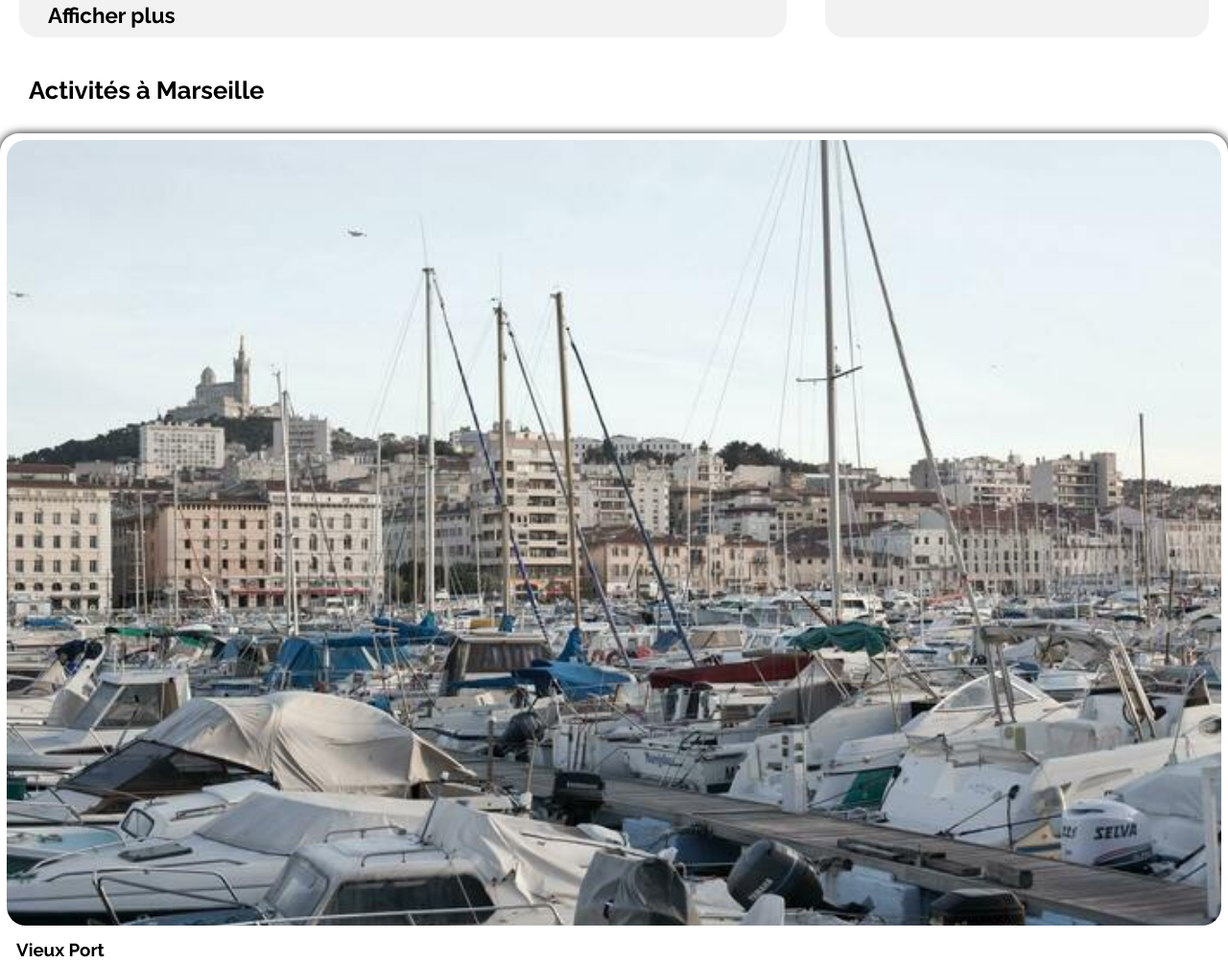
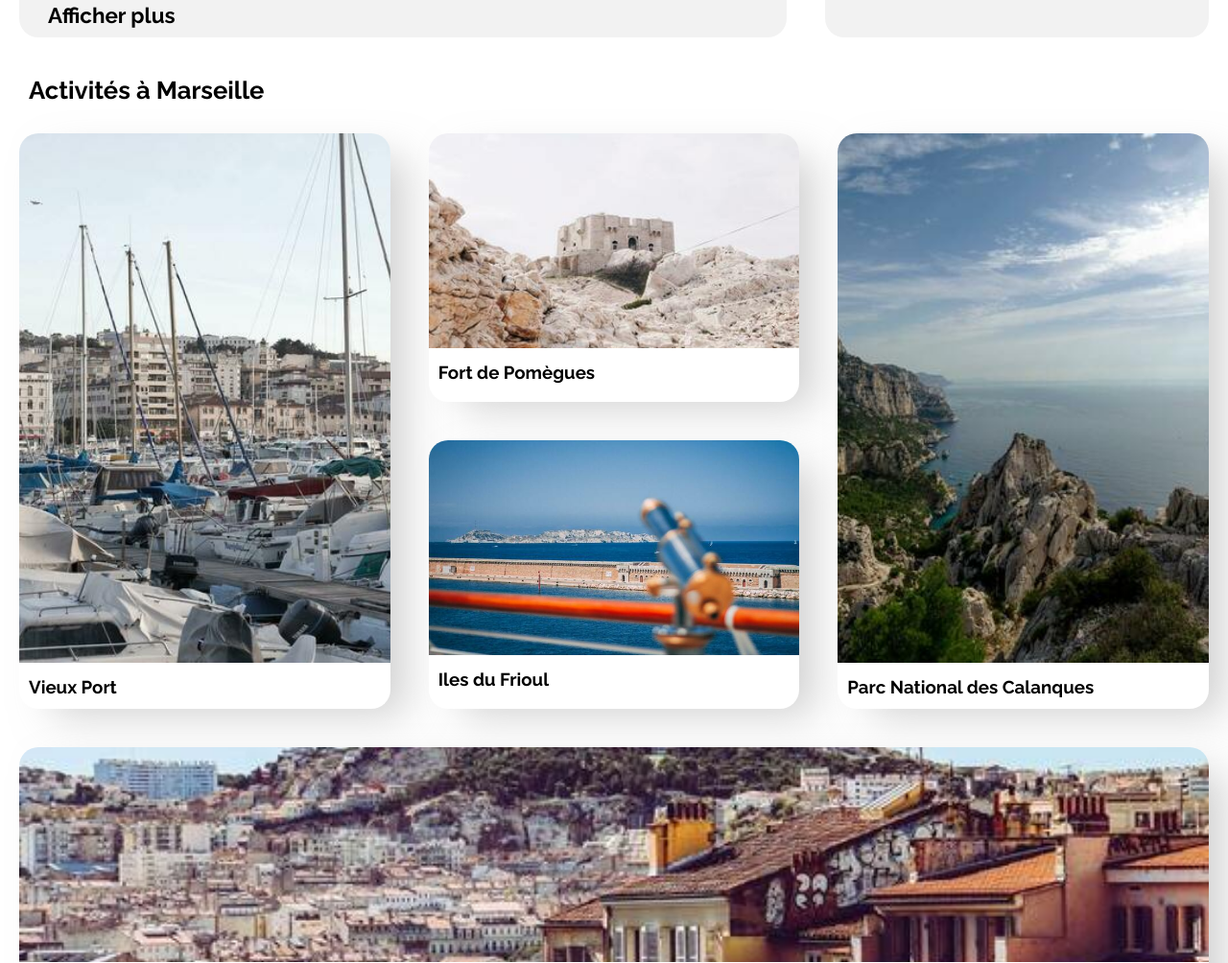
Before and after one commit to NatachaLng/Reservia, a plain HTML site: page Reservia.html in a window 1280 px wide. Shown: the part 1346-2350 px from the top of the page at 96% size. Drawn offline with Linux system fonts and the light colour scheme.

Commit message:
version 2

```diff
--- a/Reservia.html
+++ b/Reservia.html
@@ -36,7 +36,7 @@
 			<span style="font-size: 20px"><i class="fas fa-heart"></i></span> Romantique
 		</div>
 		<div class="Filtres">
-			<span style="font-size: 20px"><i class="fas fa-dog"></i></span> Animaux autorisés
+			<span style="font-size: 20px"  class="fas fa-dog"></span> Animaux autorisés
 		</div>
 		</section>
 
@@ -169,11 +169,11 @@
 			<h3>Vieux Port</h3>
 		</div>
 		<div class='act'>
-			<div class="ActHor">
+			<div class="ActHor haut">
 				<img class="hor" src="activites/4_small/paul-hermann-QFTrLdQIRhI-unsplash.jpg" alt="Fort de Pomègues" title="Fort de Pomègues">
 				<h3>Fort de Pomègues</h3>
 			</div>
-			<div class="ActHor">
+			<div class="ActHor bas">
 				<img class="hor" src="activites/4_small/kevin-hikari-rV_Qd1l-VXg-unsplash.jpg" alt="Iles du Frioul" title="Iles du Frioul">
 				<h3>Iles du Frioul</h3>
 			</div>
@@ -183,11 +183,11 @@
 			<h3>Parc National des Calanques</h3>
 		</div>
 		<div class="act">
-			<div class="ActHor">
+			<div class="ActHor haut">
 				<img class="hor" src="activites/4_small/florian-wehde-xW9e8gdotxI-unsplash.jpg" alt="Notre-Dame-de-la-Garde" title="Notre-Dame-de-la-Garde">
 				<h3>Notre-Dame-de-la-Garde</h3>
 			</div>
-			<div class="ActHor">
+			<div class="ActHor bas">
 				<img class="hor" src="activites/4_small/lena-paulin-wH2-EJoDcV0-unsplash.jpg" alt="Parc Longchamp" title="Parc Longchamp">
 				<h3>Parc Longchamp</h3>
 			</div>
--- a/Reservia_style.css
+++ b/Reservia_style.css
@@ -302,7 +302,7 @@ nav
 	margin: 20px;
 	min-width: 200px;
 	min-height: 200px;
-	box-shadow: 0 0 10px;
+	box-shadow: 25px 16px 42px -9px rgba(186,186,186,0.67);
   }
 
   .stars
@@ -363,21 +363,27 @@ nav
 .act
 {
 	flex-grow: 1;
+	width: 22%;
+	min-width: 250px;
 	display: flex;
 	flex-direction: column;
 	flex-wrap: wrap;
+	margin: 20px;
 }
 
 .ActVer
 {
+	width: 22%;
+	min-width: 250px;
 	flex-grow: 1;
 	border-radius: 20px;
 	min-width: 250px;
-	border: 7px solid white;
+	border: 0px solid white;
 	background-color: white;
-	box-shadow: 0 0 10px;
+	box-shadow: 25px 16px 42px -9px rgba(186,186,186,0.67);
 	margin-top: 20px;
 	margin-bottom: 20px;
+	margin: 20px;
 }
 
 .ver
@@ -385,31 +391,36 @@ nav
 	width: 100%;
 	height: 92%;
 	object-fit: cover;
-	border-radius: 20px;
+	border-radius: 20px 20px 0 0 ;
 }
 
 
 
 .ActHor
 {
-	width: 100%;
-	min-width: 250px;
+	/*width: 100%;*/
+	/*min-width: 250px;*/
 	border-radius: 20px;
-	border: 7px solid white;
+	border: 0px solid white;
 	background-color: white;
-	box-shadow: 0 0 10px;
-	margin-top: 20px;
+	box-shadow: 25px 16px 42px -9px rgba(186,186,186,0.67);
+	max-height: 280px;
+	/*margin-top: 20px;
+	margin-bottom: 20px;*/
+}
+
+.haut{
 	margin-bottom: 20px;
 }
-
-
-
+.bas{
+	margin-top: 20px;
+}
 .hor
 {
 	width: 100%;
-	height: 90%;
+	height: 80%;
 	object-fit: cover;
-	border-radius: 20px;
+	border-radius: 20px 20px 0 0;
 }
 
 footer
```
Also changed, not shown: 1 other file.
